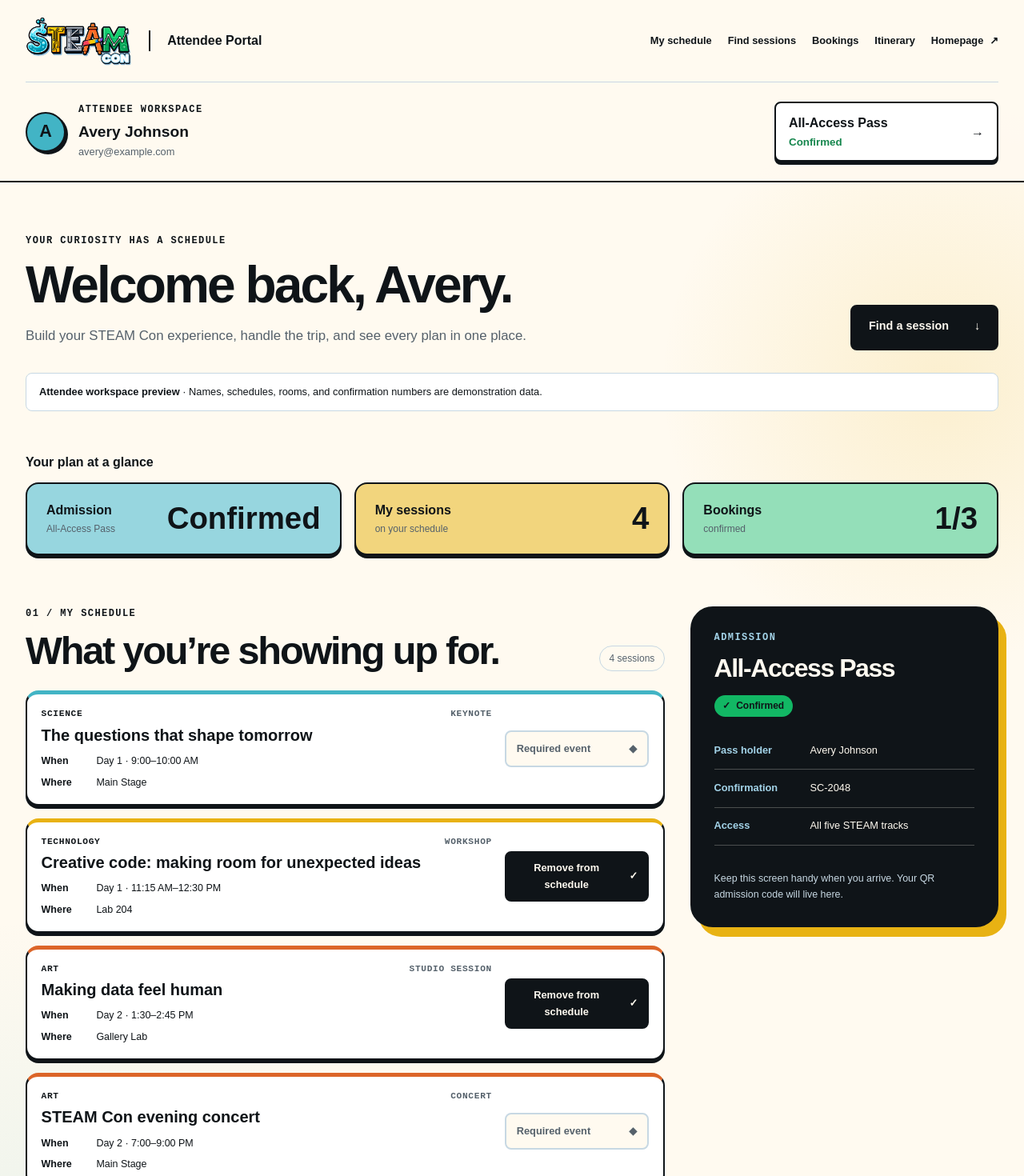
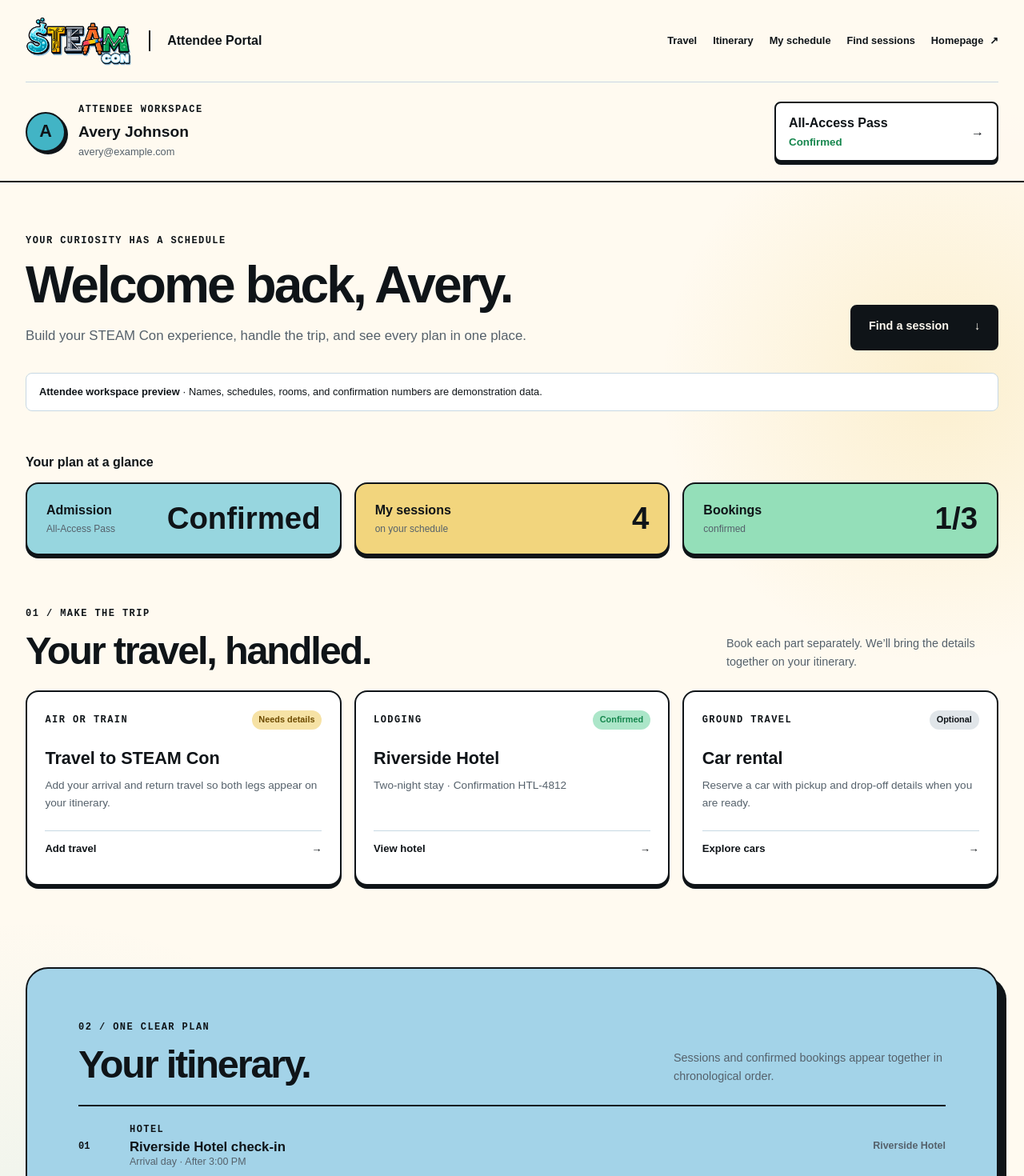
Before and after one commit to SparkCitySTEAMConvention/STEAMCon, a React (Vite) app in the folder frontend/: page /attendee in a window 1280 px wide. Shown: the top 1470 px of the page at 80% size. Built offline with nearby package versions, Linux system fonts and the light colour scheme.

Commit message:
Prioritize attendee travel and itinerary

```diff
--- a/frontend/src/components/attendee/AttendeeHeader.jsx
+++ b/frontend/src/components/attendee/AttendeeHeader.jsx
@@ -12,10 +12,10 @@ export default function AttendeeHeader({ attendee, admission }) {
           <span>Attendee Portal</span>
         </div>
         <nav className="attendee-nav" aria-label="Attendee navigation">
+          <a href="#bookings">Travel</a>
+          <a href="#itinerary">Itinerary</a>
           <a href="#schedule">My schedule</a>
           <a href="#discover">Find sessions</a>
-          <a href="#bookings">Bookings</a>
-          <a href="#itinerary">Itinerary</a>
           <Link to="/">Homepage <span aria-hidden="true">↗</span></Link>
         </nav>
       </div>
--- a/frontend/src/pages/attendee/AttendeeDashboard.css
+++ b/frontend/src/pages/attendee/AttendeeDashboard.css
@@ -45,6 +45,7 @@
 .attendee-summary-mathematics { background: color-mix(in srgb, var(--color-mathematics) 45%, white); }
 .attendee-primary-grid { display: grid; grid-template-columns: minmax(0, 1.45fr) minmax(280px, 0.7fr); gap: 2rem; align-items: start; }
 .attendee-section { padding-top: clamp(4rem, 8vw, 7rem); }
+.attendee-section-priority { padding-top: 0; }
 .attendee-section-heading { display: flex; align-items: end; justify-content: space-between; gap: 1.5rem 3rem; margin-bottom: 1.5rem; }
 .attendee-section-heading h2 { margin-top: 0.7rem; font-size: clamp(2rem, 3.8vw, 3.5rem); }
 .attendee-section-heading > span { flex-shrink: 0; padding: 0.35rem 0.7rem; border: 1px solid var(--color-border); border-radius: 99px; color: var(--color-text-muted); font-size: 0.75rem; }
@@ -102,6 +103,7 @@
 .attendee-text-action { display: inline-flex; align-items: center; justify-content: space-between; gap: 1rem; width: 100%; min-height: 44px; padding: 0; border: 0; border-top: 1px solid var(--color-border); background: transparent; color: var(--color-ink); font-size: 0.82rem; font-weight: 800; text-align: left; cursor: pointer; }
 .attendee-text-action:hover { color: var(--color-art); }
 .attendee-itinerary { margin-top: clamp(4rem, 8vw, 7rem); padding: clamp(2rem, 5vw, 4rem); border: 2px solid var(--color-ink); border-radius: var(--radius-large); background: var(--color-ice); box-shadow: var(--shadow-large); }
+.attendee-itinerary + .attendee-primary-grid { margin-top: clamp(4rem, 8vw, 7rem); }
 .attendee-itinerary-list { border-top: 2px solid var(--color-ink); }
 .attendee-itinerary-item { display: grid; grid-template-columns: 3rem minmax(0, 1fr) minmax(150px, 0.4fr); align-items: center; gap: 1rem; padding-block: 1.25rem; border-bottom: 1px solid var(--color-ink); }
 .attendee-itinerary-number { font: 700 0.75rem/1.5 'Courier New', monospace; }
--- a/frontend/src/pages/attendee/AttendeeDashboard.jsx
+++ b/frontend/src/pages/attendee/AttendeeDashboard.jsx
@@ -70,10 +70,30 @@ export default function AttendeeDashboard({ data = attendeeData }) {
           confirmedBookings={confirmedBookings}
         />
 
+        <section className="attendee-section attendee-section-priority" id="bookings" aria-labelledby="bookings-heading">
+          <div className="attendee-section-heading">
+            <div><p className="eyebrow">01 / Make the trip</p><h2 id="bookings-heading">Your travel, handled.</h2></div>
+            <p>Book each part separately. We’ll bring the details together on your itinerary.</p>
+          </div>
+          <ul className="attendee-booking-grid">
+            {data.bookings.map(booking => <BookingCard key={booking.id} booking={booking} onOpen={previewBooking} />)}
+          </ul>
+        </section>
+
+        <section className="attendee-section attendee-itinerary" id="itinerary" aria-labelledby="itinerary-heading">
+          <div className="attendee-section-heading">
+            <div><p className="eyebrow">02 / One clear plan</p><h2 id="itinerary-heading">Your itinerary.</h2></div>
+            <p>Sessions and confirmed bookings appear together in chronological order.</p>
+          </div>
+          <ol className="attendee-itinerary-list">
+            {itinerary.map((item, index) => <ItineraryItem key={item.id} item={item} index={index} />)}
+          </ol>
+        </section>
+
         <div className="attendee-primary-grid">
           <section id="schedule" aria-labelledby="schedule-heading">
             <div className="attendee-section-heading">
-              <div><p className="eyebrow">01 / My schedule</p><h2 id="schedule-heading">What you’re showing up for.</h2></div>
+              <div><p className="eyebrow">03 / My schedule</p><h2 id="schedule-heading">What you’re showing up for.</h2></div>
               <span>{selectedSessions.length} sessions</span>
             </div>
             <ul className="attendee-session-list">
@@ -98,7 +118,7 @@ export default function AttendeeDashboard({ data = attendeeData }) {
 
         <section className="attendee-section" id="discover" aria-labelledby="discover-heading">
           <div className="attendee-section-heading">
-            <div><p className="eyebrow">02 / Follow your curiosity</p><h2 id="discover-heading">Find your next session.</h2></div>
+            <div><p className="eyebrow">04 / Follow your curiosity</p><h2 id="discover-heading">Find your next session.</h2></div>
             <p>Choose a track or explore the full preview schedule.</p>
           </div>
           <div className="attendee-filters" aria-label="Filter sessions by track">
@@ -126,25 +146,6 @@ export default function AttendeeDashboard({ data = attendeeData }) {
           </ul>
         </section>
 
-        <section className="attendee-section" id="bookings" aria-labelledby="bookings-heading">
-          <div className="attendee-section-heading">
-            <div><p className="eyebrow">03 / Make the trip</p><h2 id="bookings-heading">Your travel, handled.</h2></div>
-            <p>Book each part separately. We’ll bring the details together on your itinerary.</p>
-          </div>
-          <ul className="attendee-booking-grid">
-            {data.bookings.map(booking => <BookingCard key={booking.id} booking={booking} onOpen={previewBooking} />)}
-          </ul>
-        </section>
-
-        <section className="attendee-section attendee-itinerary" id="itinerary" aria-labelledby="itinerary-heading">
-          <div className="attendee-section-heading">
-            <div><p className="eyebrow">04 / One clear plan</p><h2 id="itinerary-heading">Your itinerary.</h2></div>
-            <p>Sessions and confirmed bookings appear together in chronological order.</p>
-          </div>
-          <ol className="attendee-itinerary-list">
-            {itinerary.map((item, index) => <ItineraryItem key={item.id} item={item} index={index} />)}
-          </ol>
-        </section>
       </main>
 
       <footer className="container attendee-footer">
```
